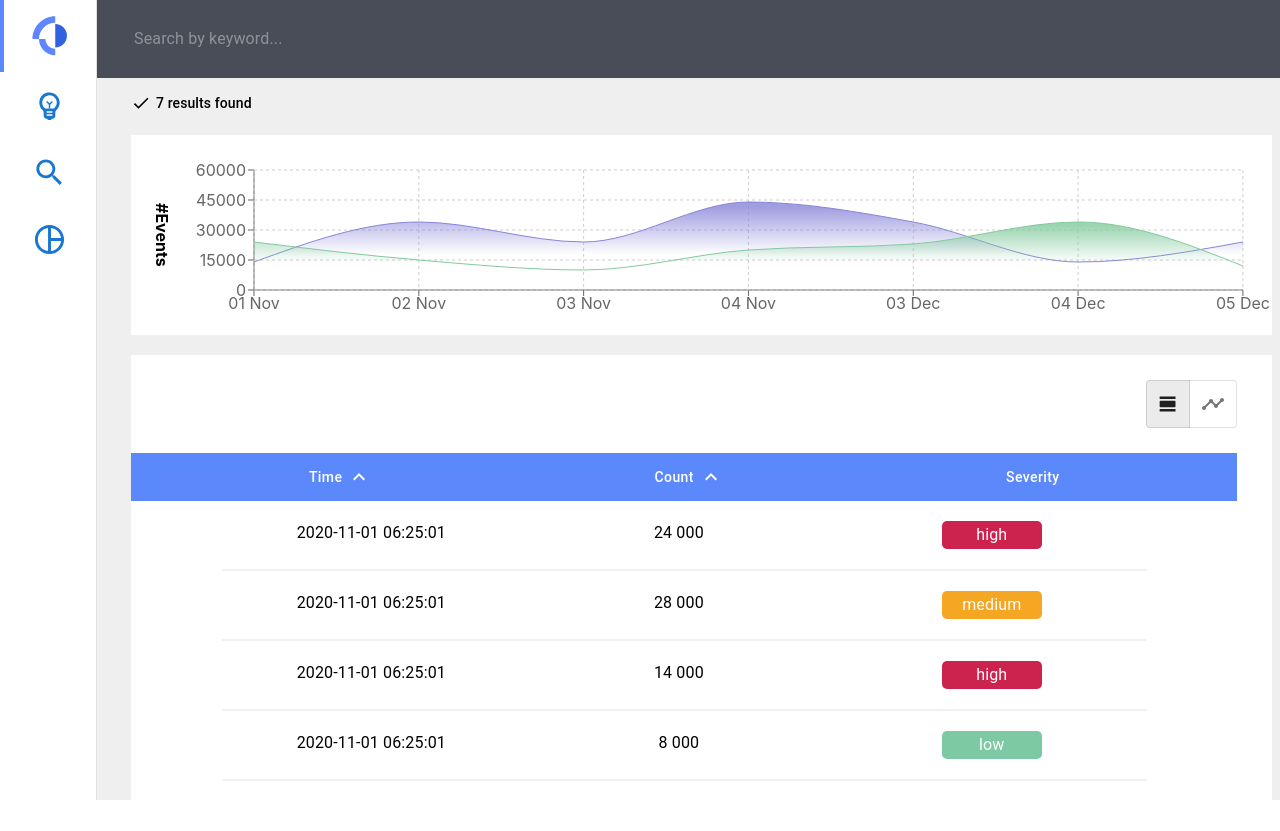
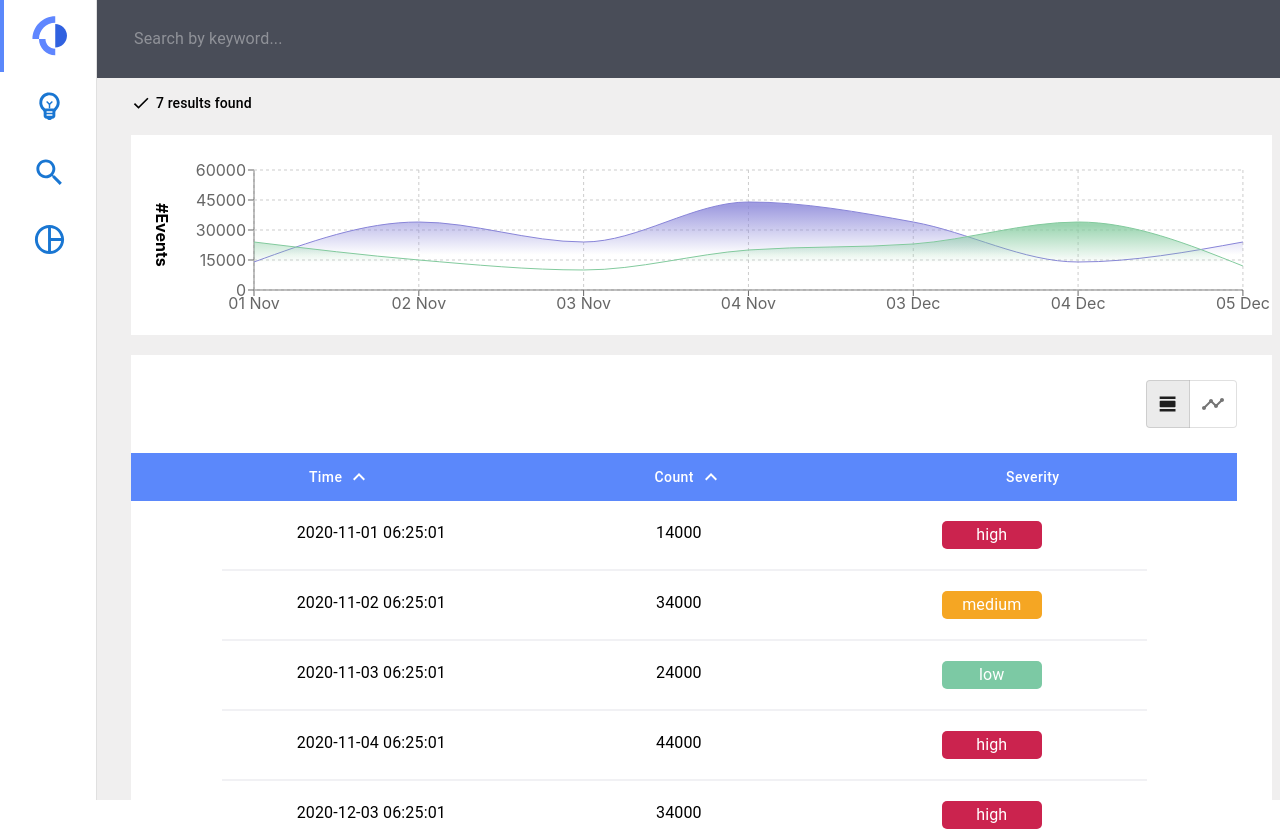
Before and after one commit to ibotchori/logmind, a React (Create React App) app: page / in a window 1280 px wide. Shown: the top 831 px of the page. Built offline with nearby package versions, Linux system fonts and the light colour scheme.

Commit message:
Get data from redux (TableItemsList)

```diff
--- a/src/components/Chart/EventsChart.js
+++ b/src/components/Chart/EventsChart.js
@@ -13,6 +13,7 @@ import {
 } from "recharts";
 
 function EventsChart() {
+  /* Get data from redux */
   const data = useSelector((state) => state.getDummyData.data);
 
   /* Custom Styles */
--- a/src/components/MainContent/Table/TableItemsList.js
+++ b/src/components/MainContent/Table/TableItemsList.js
@@ -5,8 +5,11 @@ import { Box } from "@mui/system";
 import KeyboardArrowDownIcon from "@mui/icons-material/KeyboardArrowDown";
 import KeyboardArrowUpIcon from "@mui/icons-material/KeyboardArrowUp";
 import TableItem from "./TableItem";
+import { useSelector } from "react-redux";
 
 const TableItemsList = () => {
+  /* Get data from redux */
+  const data = useSelector((state) => state.getDummyData.data);
 
   /* Count & Time  buttons click */
   const [timeButtonArrowPosition, SetTimeButtonArrowPosition] = useState(false);
@@ -84,11 +87,13 @@ const TableItemsList = () => {
           </Button>
         </Box>
       </Box>
-
-      <TableItem time="2020-11-01 06:25:01" count="24 000" severity="high" />
-      <TableItem time="2020-11-01 06:25:01" count="28 000" severity="medium" />
-      <TableItem time="2020-11-01 06:25:01" count="14 000" severity="high" />
-      <TableItem time="2020-11-01 06:25:01" count="8 000" severity="low" />
+      {data.map((item) => (
+        <TableItem
+          time={item.time}
+          count={item.Count}
+          severity={item.priority}
+        />
+      ))}
     </div>
   );
 };
```
